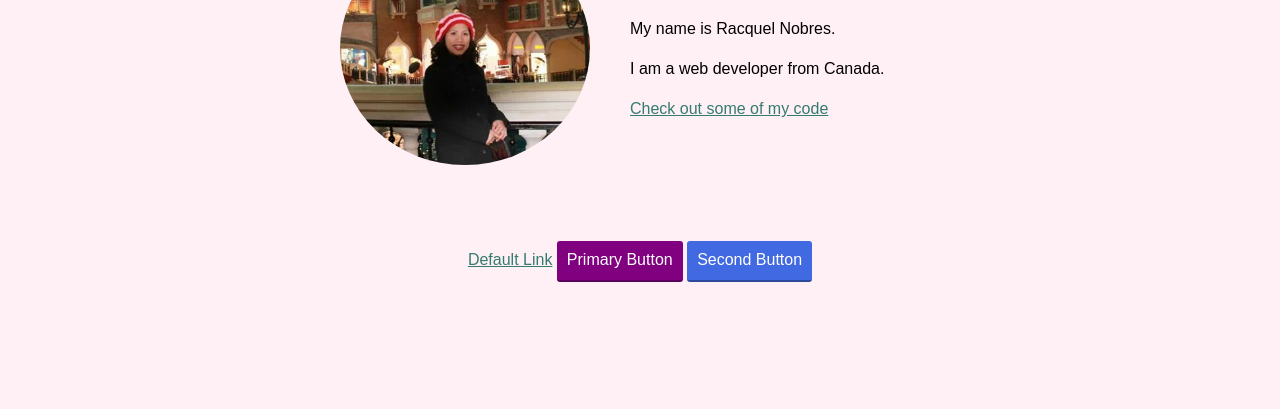
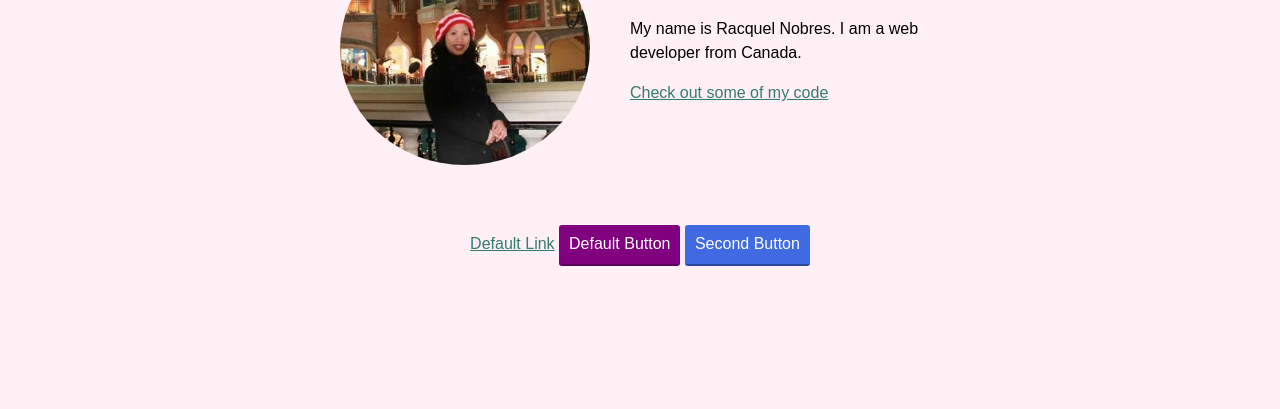
Before and after one commit to rakelnobres/My_Portfolio_Site, a plain HTML site: page index.html in a window 1280 px wide. Shown: the part 289-698 px from the top of the page. Drawn offline with nearby package versions, Linux system fonts and the light colour scheme.

Commit message:
Revert "Update index.html"
This reverts commit 5b2f025012ea0baa9ba7e3905926e8f98ed63b11.

```diff
--- a/index.html
+++ b/index.html
@@ -41,8 +41,7 @@
   <main class="profile">
     <img src="img/racquel_nobres.png" class="profile__portrait" alt="headshot of Racquel Nobres">
     <h1>Hello World</h1>
-    <p>My name is Racquel Nobres.</p>
-    <p>I am a <span>web</span> developer from Canada.</p>
+    <p>My name is Racquel Nobres. I am a <span>web</span> developer from Canada.</p>
     <div>
       <a href="#">Check out some of my code</a>
     </div>
@@ -50,7 +49,7 @@
 
   <div class="button-wrapper">
     <a href="#">Default Link</a>
-    <button type="button">Primary Button</button>
+    <button type="button">Default Button</button>
     <button class="button__secondary">Second Button</button>
   </div>
 
```
